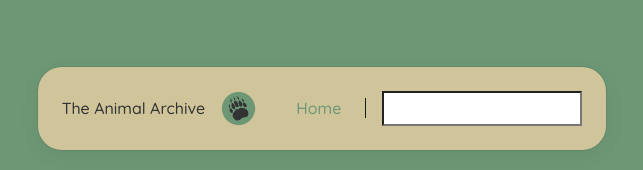
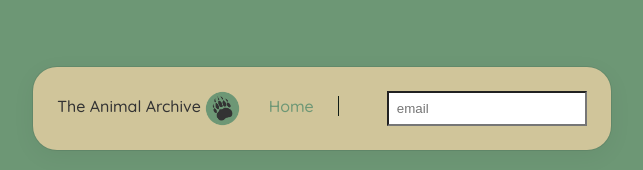
Before and after one commit to JacobL322/351-FinalProject, a PHP site: page / in a window 1280 px wide. Shown: the part 1479-1649 px from the top of the page, without its empty margins (302-945 px from the left). Run offline with PHP 8.4, Linux system fonts and the light colour scheme.

Commit message:
footer wip

```diff
--- a/index.html
+++ b/index.html
@@ -95,8 +95,8 @@
                 <li class = "title-item"><img src="Animal Archive Logo.png" width="35px" height = "35px"></li>
                 <li class = "nav-item"><a href = "index.html" class = "nav-link">Home</a></li>
                 <li class = "nav-item">
-                    <form class = "footer-form">
-                        <input type ="email" class = "footer-input" id = "email" name = "email">
+                    <form  method = "POST" action ="" class = "footer-form">
+                        <input type="email" class = "footer-input" placeholder = "email" id="email" name="email">
                     </form>
                 </li>
             </ul>
--- a/styles.css
+++ b/styles.css
@@ -84,29 +84,19 @@ h1, h2 {
 }
 
 .footer-list{
-    display:flex;
+    display:inline;
     align-items: center;
-    justify-content: space-between;
     list-style-type: none;
     margin:0 auto;
     padding:0;
     overflow: hidden;
 }
 
-.footer-list li{
-    display:inline-block;
-    align-items: center;
+.footer-form{
+    margin:0;
+    float:right;
 }
 
-.footer-form{
-    display:inline-block;
-    margin:0;
-}
-
-.nav-item{
-    display:inline;
-    border-right: 1.5px outset #417154;
-}
 
 /* Animal of the Week Styles
 --------------------
```
